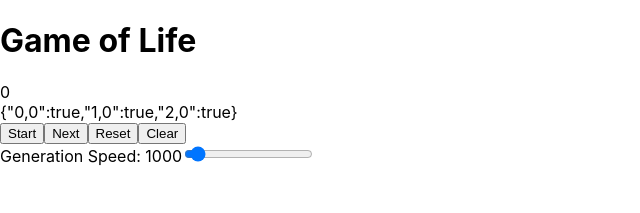
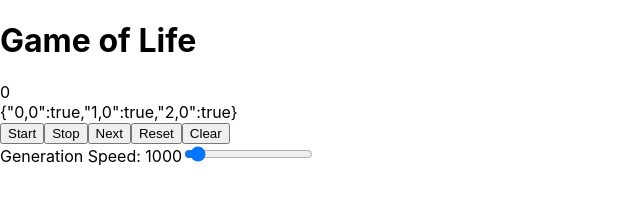
Before and after one commit to wintermuted/game-of-life, a React (Create React App) app: page / in a window 1280 px wide. Shown: the top 213 px of the page, without its empty margins (0-640 px from the left). Built offline with nearby package versions, Linux system fonts and the light colour scheme.

Commit message:
stop game

```diff
--- a/src/App.tsx
+++ b/src/App.tsx
@@ -4,7 +4,7 @@ import GridControls from "./components/GridControls";
 import Game from './game/Grid';
 
 let game: Game = {} as Game;
-let timeout: NodeJS.Timeout = {} as NodeJS.Timeout;
+let intervalID: NodeJS.Timeout = {} as NodeJS.Timeout;
 
 function App() {
   const [boardNeedsInitiaization, setBoardInitialization] = useState(true);
@@ -26,10 +26,14 @@ function App() {
   });
 
   function runGame() {
-    timeout = setInterval(() => {
+    intervalID = setInterval(() => {
       game.next();
       setGeneration(game.getGenerations())
     }, generationSpeed)
+  }
+
+  function stopGame() {
+    clearInterval(intervalID)
   }
 
   function nextGeneration(e: React.MouseEvent<HTMLButtonElement, MouseEvent>) {
@@ -58,6 +62,7 @@ function App() {
         generationSpeed={generationSpeed}
         resetBoard={resetBoard}
         runGame={runGame}
+        stopGame={stopGame}
       />
     </div>
   );
--- a/src/components/GridControls.tsx
+++ b/src/components/GridControls.tsx
@@ -6,6 +6,7 @@ interface Props {
   generationSpeed: number;
   resetBoard: () => void;
   runGame: () => void;
+  stopGame: () => void;
 }
 
 function GridControls({
@@ -13,7 +14,8 @@ function GridControls({
   updateGenerationSpeed,
   generationSpeed,
   resetBoard,
-  runGame
+  runGame,
+  stopGame
 }: Props) {
 
   function onChange(e: React.ChangeEvent<HTMLInputElement>) {
@@ -24,6 +26,7 @@ function GridControls({
     <div className="GridControls">
       <form onSubmit={(e) => e.preventDefault()}>
       <button onClick={runGame}>Start</button>
+      <button onClick={stopGame}>Stop</button>
       <button onClick={nextGeneration}>Next</button>
       <button onClick={resetBoard}>Reset</button>
       <button>Clear</button>
```
